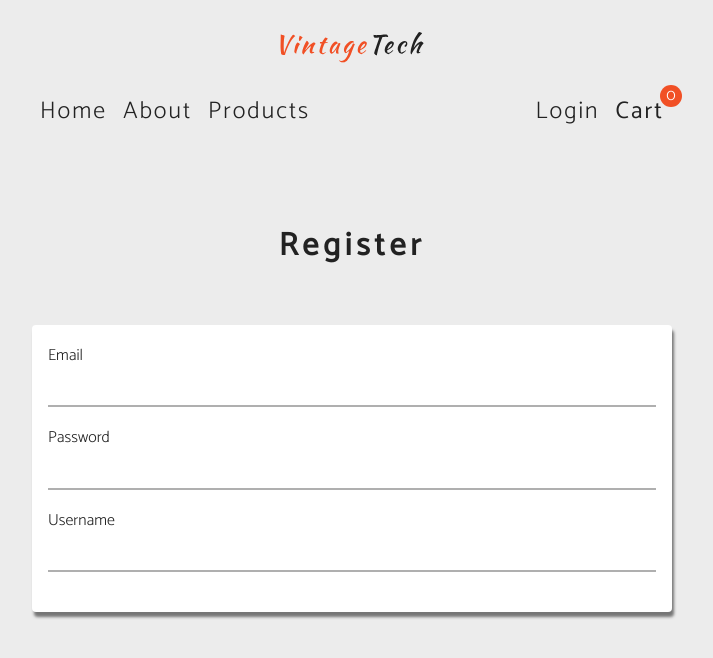
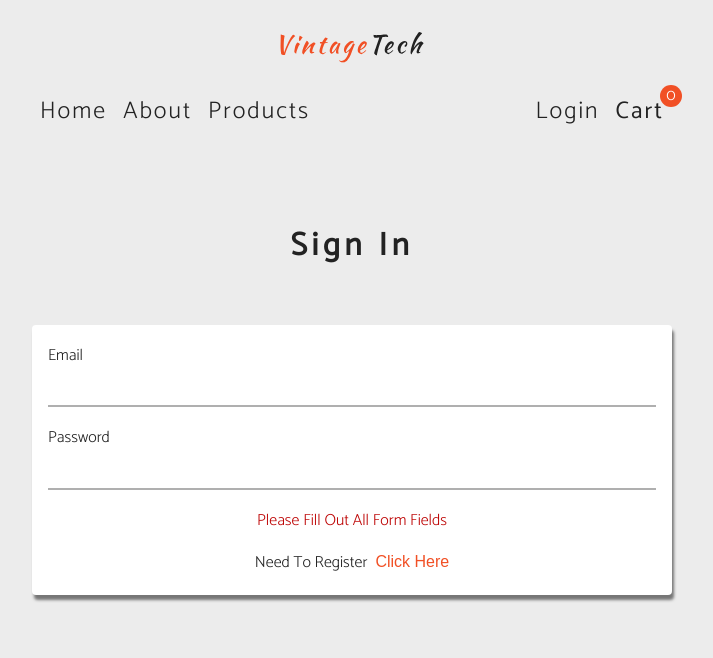
Before and after one commit to khaled-web/VintageTech, a React (Create React App) app in the folder FrontEnd/: page /login in a window 1280 px wide. Shown: the top 658 px of the page, without its empty margins (288-1001 px from the left). Built offline with nearby package versions, Linux system fonts and the light colour scheme; no server answers.

Commit message:
FrontEnd-Updated

```diff
--- a/FrontEnd/src/pages/Login.js
+++ b/FrontEnd/src/pages/Login.js
@@ -1,7 +1,8 @@
 import React, {useState} from "react";
 
 //strapi-function
-
+import loginUser from '../strapi/loginUser'
+import register from '../strapi/registerUser'
 //handle user
 import {useHistory} from 'react-router-dom'
 
@@ -14,14 +15,37 @@ export default function Login() {
   //state values
   const [email, setEmail]=useState('')
   const [password, setPassword]=useState('')
-  const [username, setUsername]=useState('')
-  const [isMember, setIsMember]=useState(false)
+  const [username, setUsername]=useState('default')
+  const [isMember, setIsMember]=useState(true)
 
-  let isEmpty =  false
+  let isEmpty =  !email || !password || !username
 
-  const toggleMember = ()=>{}
+  const toggleMember = ()=>{
+    setIsMember((prevMember)=>{
+      let isMember = !prevMember
+      isMember?setUsername('default'):setUsername('')
+      return isMember
+    })
+  }
 
-  const handleSubmit = async (e)=>{}
+  const handleSubmit = async (e)=>{
+    //alert
+    e.preventDefault()
+    let response;
+    if(isMember){
+      //response = await loginUser
+    }
+    else{
+      //response = await registerUser
+    }
+
+    if(response){
+      //
+    }
+    else{
+      //show alert
+    }
+  }
   return(
     <section className="form section">
       <h2 className="section-title">
@@ -54,9 +78,23 @@ export default function Login() {
           }}/>
         </div>
           )}
-          {/* endOfSingleInput */}
-
-
+        {/* endOfSingleInput */}
+        {isEmpty&&(
+          <p className="form-empty">
+            Please Fill Out All Form Fields
+          </p>
+        )}
+        {/* submit btn */}
+        {!isEmpty&&(
+          <button type="submit" className="btn btn-block btn-primary" onClick={handleSubmit}>submit</button>
+        )}
+        {/* registerLink */}
+        <p className="register-link">
+          {isMember?"need to register":"already a member"}
+          <button type="button" onClick={toggleMember}>
+            click here
+          </button>
+        </p>
       </form>
     </section>
     )
```
